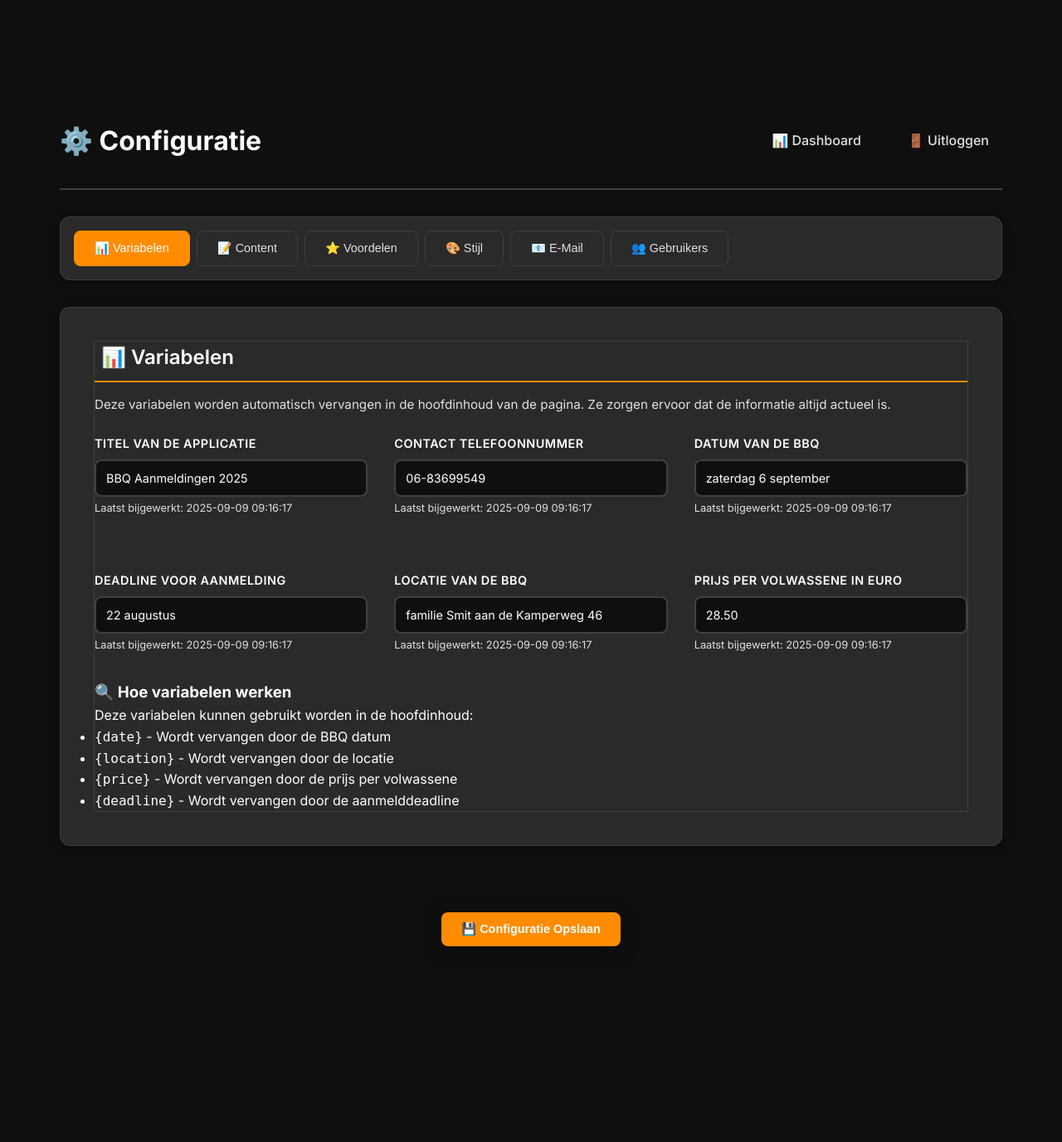
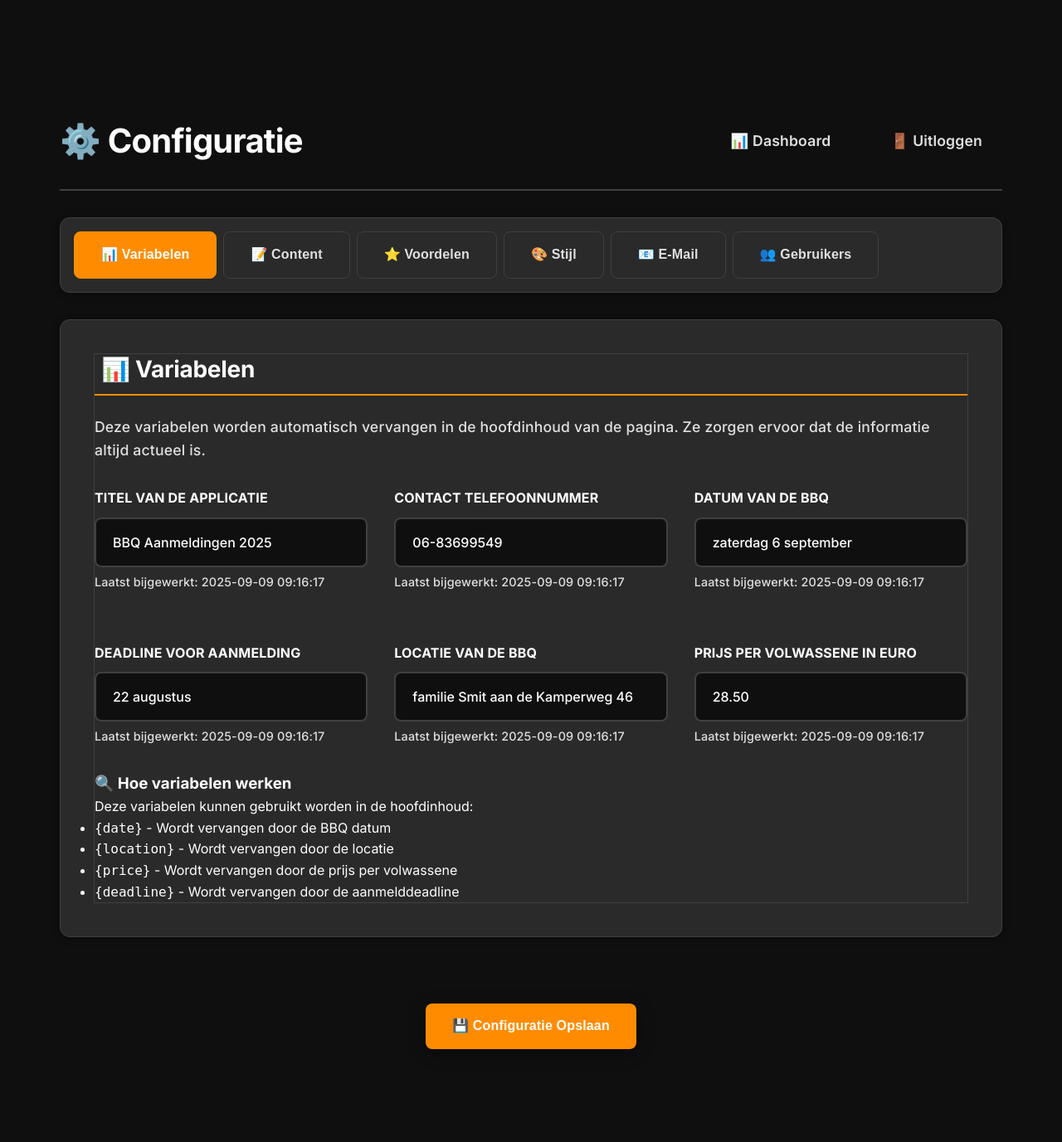
Before and after one commit to kay-arne/BBQ-App, a Flask app: page /admin/config in a window 1280 px wide. Shown: the whole page at 83% size. Before the commit the page ends 1141 px from the top, so only its background shows below. Run offline with Flask 3, Linux system fonts and the light colour scheme; the visitor is signed in with stand-in values (Sample User, id 1); data comes from the database, SQL or seed files in the repository; some libraries are stand-ins or nearby versions.

Commit message:
Optimize admin pages readability and typography
🎯 Typography Improvements:
- Enhanced font family with Inter and system fonts for better readability
- Improved line-height to 1.6 for better text flow
- Added letter-spacing for better character spacing
- Increased font weights for better hierarchy

📏 Header & Navigation:
- Increased main header font size from 2rem to 2.5rem
- Enhanced navigation links with larger font (1.1rem) and weight (600)
- Improved padding and spacing for better touch targets
- Added letter-spacing for professional appearance

📊 Statistics Cards:
- Increased stat numbers font size to 2.5rem with weight 800
- Enhanced stat labels with larger font (1rem) and weight (600)
- Improved spacing and letter-spacing for better readability

📋 Table Improvements:
- Increased table header font size to 1rem with weight 700
- Enhanced table cell font size to 0.95rem with weight 500
- Improved padding from 1rem to 1.25rem for better spacing
- Better line-height (1.4-1.5) for improved readability

📝 Form Enhancements:
- Increased form labels font size to 1rem with weight 700
- Enhanced input padding to 1rem 1.25rem for better usability
- Improved input font size to 1rem with weight 500
- Better line-height and letter-spacing throughout

🎨 Tab & Content Styling:
- Increased tab button font size to 1rem with weight 600
- Enhanced tab content headers to 1.75rem with weight 700
- Improved tab descriptions with larger font (1.1rem) and weight (500)
- Better spacing and letter-spacing for all content

💾 Button Improvements:
- Increased button font sizes and weights for better visibility
- Enhanced save button to 1.2rem with weight 700
- Improved padding and letter-spacing for professional look
- Better touch targets and visual hierarchy

✨ Overall Readability:
- Consistent typography scale across all admin pages
- Improved contrast and visual hierarchy
- Better spacing and padding throughout
- Professional, modern appearance with enhanced readability

```diff
--- a/static/style.css
+++ b/static/style.css
@@ -582,6 +582,9 @@ section {
     background: var(--darker-bg);
     min-height: 100vh;
     padding-top: 80px; /* Account for fixed navbar */
+    font-family: 'Inter', -apple-system, BlinkMacSystemFont, 'Segoe UI', Roboto, sans-serif;
+    line-height: 1.6;
+    color: var(--text-color);
 }
 
 .admin-container {
@@ -601,9 +604,11 @@ section {
 
 .admin-header h1 {
     color: var(--text-color);
-    font-size: 2rem;
+    font-size: 2.5rem;
     font-weight: 700;
     margin: 0;
+    letter-spacing: -0.02em;
+    line-height: 1.2;
 }
 
 .admin-header p {
@@ -620,11 +625,12 @@ section {
 .admin-nav-right .nav-link {
     color: var(--text-light);
     text-decoration: none;
-    font-weight: 500;
-    font-size: 1rem;
-    padding: 0.5rem 1rem;
+    font-weight: 600;
+    font-size: 1.1rem;
+    padding: 0.75rem 1.5rem;
     border-radius: var(--border-radius-small);
     transition: var(--transition);
+    letter-spacing: 0.01em;
 }
 
 .admin-nav-right .nav-link:hover {
@@ -651,26 +657,32 @@ section {
 
 .stat-number {
     display: block;
-    font-size: 2rem;
-    font-weight: 700;
+    font-size: 2.5rem;
+    font-weight: 800;
     color: var(--primary-color);
-    margin-bottom: 0.5rem;
+    margin-bottom: 0.75rem;
+    letter-spacing: -0.02em;
+    line-height: 1;
 }
 
 .stat-label {
     display: block;
     color: var(--text-light);
-    font-size: 0.9rem;
-    font-weight: 500;
+    font-size: 1rem;
+    font-weight: 600;
+    letter-spacing: 0.01em;
+    line-height: 1.3;
 }
 
 /* Admin Table Styles */
 .admin-page h2 {
     color: var(--text-color);
-    font-size: 1.5rem;
-    font-weight: 600;
-    margin-bottom: 1rem;
+    font-size: 1.75rem;
+    font-weight: 700;
+    margin-bottom: 1.5rem;
     padding-left: 0.5rem;
+    letter-spacing: -0.01em;
+    line-height: 1.3;
 }
 
 .table-container {
@@ -837,16 +860,18 @@ section {
 
 /* Admin Button Styles */
 .admin-page .btn {
-    padding: 0.75rem 1.5rem;
+    padding: 1rem 2rem;
     border: none;
     border-radius: var(--border-radius-small);
-    font-weight: 600;
-    font-size: 0.9rem;
+    font-weight: 700;
+    font-size: 1rem;
     cursor: pointer;
     transition: var(--transition);
     text-decoration: none;
     display: inline-block;
     text-align: center;
+    letter-spacing: 0.01em;
+    line-height: 1.4;
 }
 
 .admin-page .btn-primary {
@@ -1017,16 +1042,18 @@ section {
 }
 
 .tab-button {
-    padding: 0.75rem 1.5rem;
+    padding: 1rem 2rem;
     border: 2px solid var(--border-color);
     background: var(--darker-bg);
     color: var(--text-light);
     border-radius: var(--border-radius-small);
     cursor: pointer;
-    font-weight: 500;
-    font-size: 0.9rem;
+    font-weight: 600;
+    font-size: 1rem;
     transition: var(--transition);
     white-space: nowrap;
+    letter-spacing: 0.01em;
+    line-height: 1.4;
 }
 
 .tab-button:hover {
@@ -1056,18 +1083,22 @@ section {
 
 .tab-content h2 {
     color: var(--text-color);
-    font-size: 1.5rem;
-    font-weight: 600;
-    margin-bottom: 1rem;
-    padding-bottom: 0.5rem;
+    font-size: 1.75rem;
+    font-weight: 700;
+    margin-bottom: 1.5rem;
+    padding-bottom: 0.75rem;
     border-bottom: 2px solid var(--primary-color);
+    letter-spacing: -0.01em;
+    line-height: 1.3;
 }
 
 .tab-description {
     color: var(--text-light);
-    margin-bottom: 1.5rem;
-    font-size: 0.95rem;
-    line-height: 1.5;
+    margin-bottom: 2rem;
+    font-size: 1.1rem;
+    font-weight: 500;
+    line-height: 1.6;
+    letter-spacing: 0.01em;
 }
 
 /* Config Form Styles */
@@ -1078,23 +1109,27 @@ section {
 .config-tabs + form .form-group label {
     display: block;
     color: var(--text-color);
-    font-weight: 600;
-    margin-bottom: 0.5rem;
-    font-size: 0.9rem;
+    font-weight: 700;
+    margin-bottom: 0.75rem;
+    font-size: 1rem;
+    letter-spacing: 0.01em;
+    line-height: 1.4;
 }
 
 .config-tabs + form .form-group input,
 .config-tabs + form .form-group textarea,
 .config-tabs + form .form-group select {
     width: 100%;
-    padding: 0.75rem;
+    padding: 1rem 1.25rem;
     border: 2px solid var(--border-color);
     border-radius: var(--border-radius-small);
     background: var(--darker-bg);
     color: var(--text-color);
-    font-size: 0.9rem;
+    font-size: 1rem;
+    font-weight: 500;
     transition: var(--transition);
     box-sizing: border-box;
+    line-height: 1.5;
 }
 
 .config-tabs + form .form-group input:focus,
@@ -1108,8 +1143,11 @@ section {
 .config-tabs + form .form-group small {
     display: block;
     color: var(--text-light);
-    font-size: 0.8rem;
-    margin-top: 0.25rem;
+    font-size: 0.9rem;
+    font-weight: 500;
+    margin-top: 0.5rem;
+    line-height: 1.4;
+    letter-spacing: 0.01em;
 }
 
 /* Variables Grid */
@@ -1215,12 +1267,14 @@ section {
 }
 
 .btn-save {
-    padding: 1rem 3rem;
-    font-size: 1.1rem;
-    font-weight: 600;
+    padding: 1.25rem 3.5rem;
+    font-size: 1.2rem;
+    font-weight: 700;
     border-radius: var(--border-radius);
     box-shadow: var(--shadow-medium);
     transition: var(--transition);
+    letter-spacing: 0.01em;
+    line-height: 1.4;
 }
 
 .btn-save:hover {
```
Also changed, not shown: other parts of static/style.css (+52 -27 lines).
